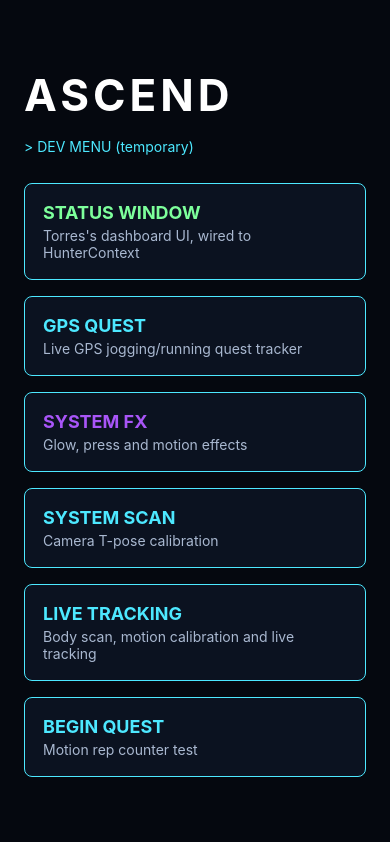
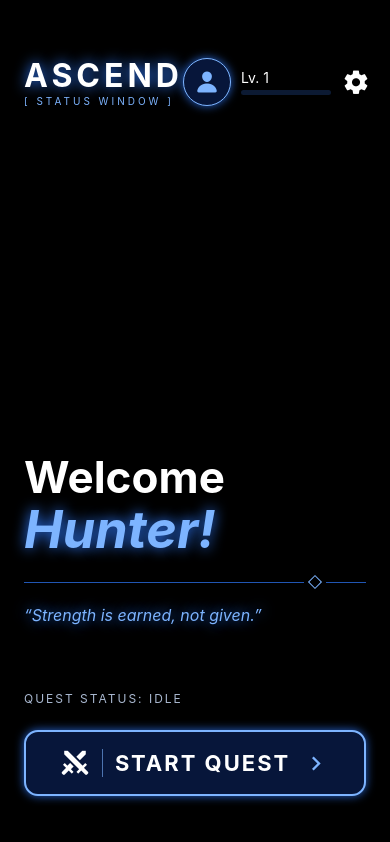
Before and after one commit to walubo/group2bai2-motion-based-fitness-assistant, a React Native app: screen / in a window 390 px wide. Built offline with nearby package versions, Linux system fonts and the light colour scheme.

Commit message:
feat: make StatusWindow the home screen, remove dev menu and tab bar

```diff
--- a/App.js
+++ b/App.js
@@ -1,69 +1,46 @@
-// TEMPORARY dev menu so you can test features on your phone.
-// Torres's real UI will replace this later.
+// ASCEND app shell: the Status Window is the home screen.
+// Start Quest -> System Scan GPS quest screen. State is shared through one
+// HunterProvider around the whole app, so EXP earned in a quest shows on the
+// dashboard immediately.
 
 import { useState } from 'react';
-import { ScrollView, StyleSheet, Text, View } from 'react-native';
 import { StatusBar } from 'expo-status-bar';
-import RepTest from './src/dev/RepTest';
-import TPoseScanScreen from './src/dev/TPoseScanScreen';
-import LiveTrackScreen from './src/dev/LiveTrackScreen';
+import { HunterProvider, useHunter } from './src/context/HunterContext';
+import StatusWindow from './src/screens/StatusWindow';
 import SystemScanGPSScreen from './src/screens/SystemScanGPSScreen';
-import StatusWindowTest from './src/dev/StatusWindowTest';
-import FxDemoScreen from './src/dev/FxDemoScreen';
-import { GlowPressable } from './src/components/fx/SystemFX';
 
-const CYAN = '#4de8ff';
-const GREEN = '#7dff9b';
-const PURPLE = '#a855f7';
-
-export default function App() {
-  const [screen, setScreen] = useState('menu');
-
-  if (screen === 'rep') return <RepTest onBack={() => setScreen('menu')} />;
-  if (screen === 'scan') return <TPoseScanScreen onBack={() => setScreen('menu')} />;
-  if (screen === 'track') return <LiveTrackScreen onBack={() => setScreen('menu')} />;
-  if (screen === 'gps') return <SystemScanGPSScreen onBack={() => setScreen('menu')} />;
-  if (screen === 'status') return <StatusWindowTest onBack={() => setScreen('menu')} />;
-  if (screen === 'fx') return <FxDemoScreen onBack={() => setScreen('menu')} />;
-
-  const MENU = [
-    { key: 'status', title: 'STATUS WINDOW', text: "Torres's dashboard UI, wired to HunterContext", color: GREEN },
-    { key: 'gps', title: 'GPS QUEST', text: 'Live GPS jogging/running quest tracker', color: CYAN },
-    { key: 'fx', title: 'SYSTEM FX', text: 'Glow, press and motion effects', color: PURPLE },
-    { key: 'scan', title: 'SYSTEM SCAN', text: 'Camera T-pose calibration', color: CYAN },
-    { key: 'track', title: 'LIVE TRACKING', text: 'Body scan, motion calibration and live tracking', color: CYAN },
-    { key: 'rep', title: 'BEGIN QUEST', text: 'Motion rep counter test', color: CYAN },
-  ];
-
+// The dashboard reads real state from the context and renders Torres's
+// pure-display component. The tab bar is intentionally not passed (hidden).
+function HomeScreen({ onStartQuest }) {
+  const quest = useHunter();
   return (
-    <View style={styles.screen}>
-      <StatusBar style="light" />
-      <ScrollView contentContainerStyle={styles.menuList} showsVerticalScrollIndicator={false}>
-        <Text style={styles.title}>ASCEND</Text>
-        <Text style={styles.subtitle}>{'> DEV MENU (temporary)'}</Text>
-
-        {MENU.map((item) => (
-          <GlowPressable
-            key={item.key}
-            onPress={() => setScreen(item.key)}
-            glowColor={item.color}
-            style={styles.button}
-          >
-            <Text style={[styles.buttonTitle, { color: item.color }]}>{item.title}</Text>
-            <Text style={styles.buttonText}>{item.text}</Text>
-          </GlowPressable>
-        ))}
-      </ScrollView>
-    </View>
+    <StatusWindow
+      level={quest.level}
+      exp={quest.exp}
+      expToNext={quest.expToNext}
+      questStatus={quest.questStatus}
+      activeQuest={quest.activeQuest}
+      notification={quest.notification}
+      tabs={[]}
+      onStartQuest={onStartQuest}
+    />
   );
 }
 
-const styles = StyleSheet.create({
-  screen: { flex: 1, backgroundColor: '#05080f' },
-  menuList: { flexGrow: 1, justifyContent: 'center', padding: 24, gap: 16 },
-  title: { color: '#fff', fontSize: 44, fontWeight: 'bold', letterSpacing: 4 },
-  subtitle: { color: '#4de8ff', marginBottom: 12 },
-  button: { borderColor: '#4de8ff', borderWidth: 1, borderRadius: 8, padding: 18, backgroundColor: '#0b1220' },
-  buttonTitle: { color: '#4de8ff', fontSize: 18, fontWeight: 'bold' },
-  buttonText: { color: '#a9b8d0', marginTop: 4 },
-});
+export default function App() {
+  const [screen, setScreen] = useState('home');
+
+  return (
+    <HunterProvider>
+      <StatusBar style="light" />
+      {screen === 'home' && (
+        <HomeScreen
+          onStartQuest={() => {
+            setScreen('gps');
+          }}
+        />
+      )}
+      {screen === 'gps' && <SystemScanGPSScreen onBack={() => setScreen('home')} />}
+    </HunterProvider>
+  );
+}
--- a/src/screens/StatusWindow.js
+++ b/src/screens/StatusWindow.js
@@ -95,8 +95,10 @@ export default function StatusWindow({
         />
       </View>
 
-      {/* Bottom tab bar */}
-      <BottomNav tabs={tabs} activeTab={activeTab} onChange={onTabChange} />
+      {/* Bottom tab bar (hidden when no tabs are passed) */}
+      {tabs.length > 0 && (
+        <BottomNav tabs={tabs} activeTab={activeTab} onChange={onTabChange} />
+      )}
     </View>
   );
 
--- a/src/screens/SystemScanGPSScreen.js
+++ b/src/screens/SystemScanGPSScreen.js
@@ -9,9 +9,8 @@
 import { useEffect, useState } from 'react';
 import { Pressable, StyleSheet, Text, View } from 'react-native';
 import useLocationTracking from '../hooks/useLocationTracking';
-import { HunterProvider, useHunter } from '../context/HunterContext';
+import { useHunter } from '../context/HunterContext';
 import OsmMap from '../components/OsmMap';
-
 const CYAN = '#4de8ff';
 const GREEN = '#7dff9b';
 const RED = '#ff5c7a';
@@ -135,13 +134,9 @@ function GPSTestScreen({ onBack }) {
   );
 }
 
-// The provider wraps only this screen for testing; later it wraps all of App.js.
+// The app shell (App.js) provides the single HunterProvider for the whole app.
 export default function SystemScanGPSScreen({ onBack }) {
-  return (
-    <HunterProvider>
-      <GPSTestScreen onBack={onBack} />
-    </HunterProvider>
-  );
+  return <GPSTestScreen onBack={onBack} />;
 }
 
 const styles = StyleSheet.create({
```
